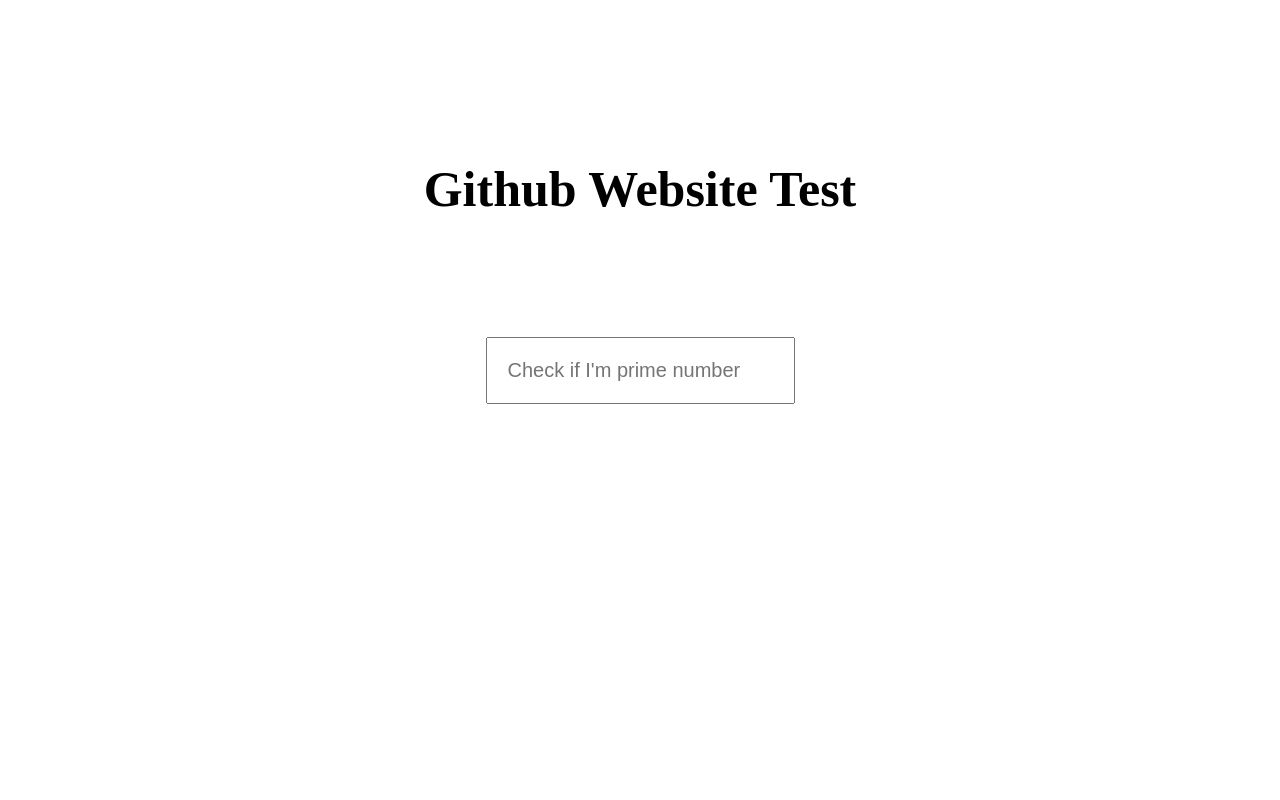
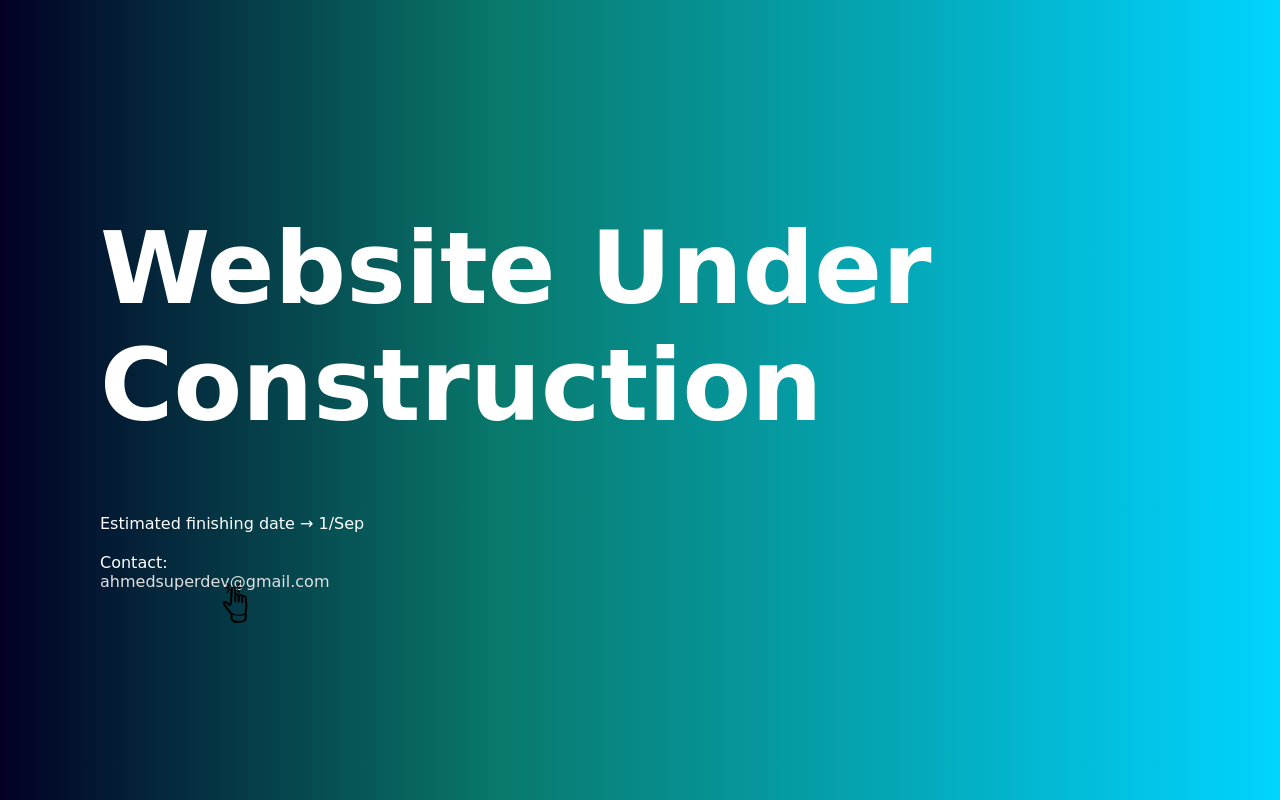
Before and after one commit to ahmedsuperdev/ahmedsuperdev.github.io, a plain HTML site: page index.html in a window 1280 px wide. Drawn offline with Linux system fonts and the light colour scheme; a web font is replaced by a local one.

Commit message:
under construction

```diff
--- a/index.html
+++ b/index.html
@@ -5,14 +5,19 @@
   <meta name="viewport" content="width=device-width, initial-scale=1.0">
   <link rel="stylesheet" href="style.css">
   <script src="script.js" defer></script>
-  <title>Github Website Test</title>
+  <title>Under Construction</title>
 </head>
 <body>
   <div class="container">
-    <h1>Github Website Test</h1>
-    <input type="text" id="isPrimeInput" placeholder="Check if I'm prime number" autocomplete="off">
-    <p id="resultP"></p>
-    <p id="debugParagraph"></p>
-  </div>
+    <h1>Website Under Construction</h1>
+    <p class="finish-date">Estimated finishing date → <span>1/Sep</span> </p>
+    <p>Contact:
+      <div class="email-container">
+        <a href="mailto:ahmedsuperdev@gmail.com">ahmedsuperdev@gmail.com</a>
+        <img class="tab-finger" src="assets/tap-finger.svg" alt="tap-finger">
+      </div>
+    </p>
+
+</div>
 </body>
 </html>
--- a/style.css
+++ b/style.css
@@ -1,5 +1,8 @@
+@import url('https://fonts.googleapis.com/css2?family=Salsa&display=swap');
 html {
   font-size: 62.5%;
+  color: white;
+  font-family: "Salsa", cursive, 'Franklin Gothic Medium', 'Arial Narrow', Arial, sans-serif;
 }
 *,
 *::before,
@@ -10,37 +13,38 @@ html {
   padding: 0;
 }
 body {
+  min-height: 100vh;
+  display: flex;
+  justify-content: center;
+  align-items: center;
+  flex-direction: column;
+  background: rgb(2,0,36);
+  background: linear-gradient(90deg, rgba(2,0,36,1) 0%, rgba(9,121,108,1) 39%, rgba(0,212,255,1) 100%);
   margin: 0;
 }
+h1 {
+  font-size: clamp(2rem, 10rem, 8vw);
+  margin-bottom: min(7rem, 20vh);
+}
+.finish-date {
+  margin-bottom: min(2rem, 6vh);
+}
 .container {
+  margin: 10rem;
+}
+a {
+  color: rgb(224, 224, 224);
+  text-decoration: none;
+}
+.email-container{
   position: relative;
-  height: 100vh;
-  display: flex;
-  flex-direction: column;
-  align-items: center;
-  justify-content: center;
+  display: inline;
 }
-.container > h1 {
+.tab-finger {
   position: absolute;
-  top: 20%;
-  font-size: 5rem;
+  font-size: 2rem;
+  color: white;
+  left: 50%;
+  top: 60%;
+  width: 2em;
 }
-.container input {
-  font-size: 2rem;
-  padding: 1em;
-}
-.container #resultP {
-  height: 5rem;
-  font-size: 3rem;
-  padding: 1em;
-}
-.container input {
-  font-size: 2rem;
-  padding: 1em;
-}
-
-.power {
-  position: relative;
-  font-size: 0.5em;
-  top: -1em;
-}
```
Also changed, not shown: assets/tap-finger.svg (added), 1 other file.
